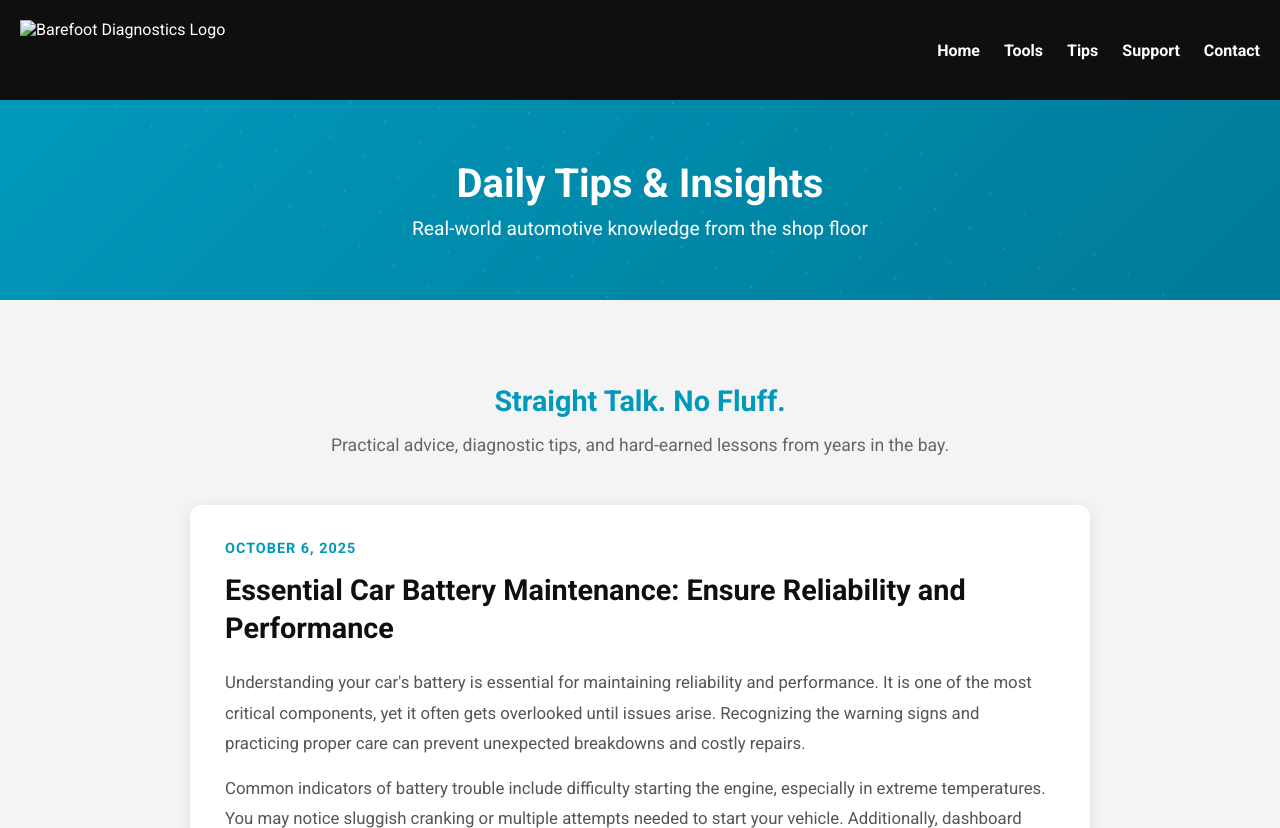
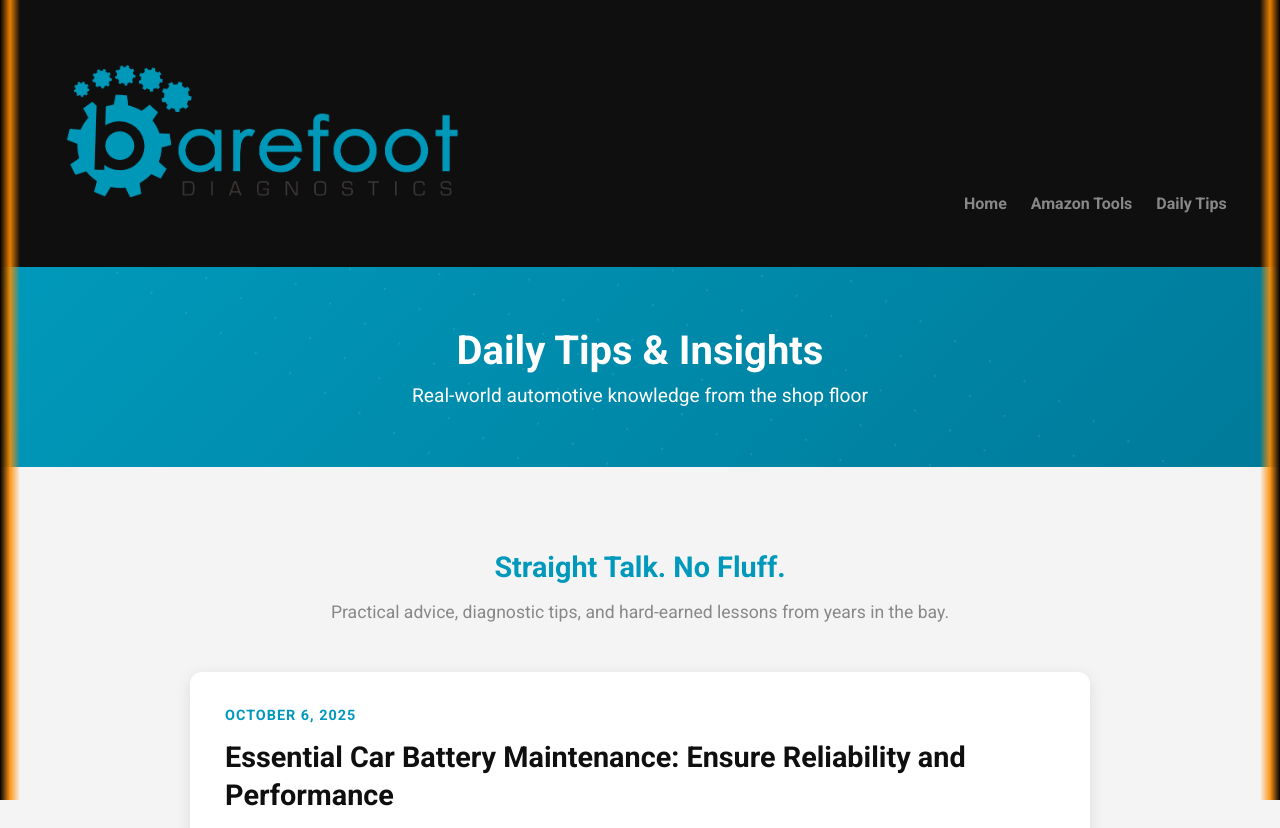
Before and after one commit to Jantdeg/BarefootDiagnostics, a plain HTML site: page DailyTips.html in a window 1280 px wide. Shown: the top 828 px of the page. Drawn offline with Linux system fonts and the light colour scheme.

Commit message:
Updated DailyTips.html

```diff
--- a/DailyTips.html
+++ b/DailyTips.html
@@ -11,20 +11,39 @@
       font-family: 'Roboto', sans-serif;
       background-color: #f4f4f4;
       color: #333;
+      position: relative;
+    }
+    body::before,
+    body::after {
+      content: '';
+      position: fixed;
+      top: 0;
+      bottom: 0;
+      width: 20px;
+      pointer-events: none;
+      z-index: 9999;
+    }
+    body::before {
+      left: 0;
+      background: linear-gradient(to right, #000 0%, rgba(255, 140, 0, 0.9) 50%, transparent 100%);
+    }
+    body::after {
+      right: 0;
+      background: linear-gradient(to left, #000 0%, rgba(255, 140, 0, 0.9) 50%, transparent 100%);
     }
     header {
       background-color: #0f0f0f;
       color: white;
-      padding: 20px;
+      padding: 53.3px;
       display: flex;
       justify-content: space-between;
-      align-items: center;
+      align-items: flex-end;
     }
     header img {
-      height: 60px;
+      height: 160px;
     }
     nav a {
-      color: white;
+      color: #888;
       margin-left: 20px;
       text-decoration: none;
       font-weight: bold;
@@ -83,7 +102,7 @@
       margin-bottom: 15px;
     }
     .intro p {
-      color: #666;
+      color: #888;
       font-size: 1.1rem;
     }
     .tips-feed {
@@ -117,7 +136,7 @@
       line-height: 1.3;
     }
     .tip-content {
-      color: #555;
+      color: #888;
       line-height: 1.8;
       font-size: 1.05rem;
     }
@@ -131,12 +150,11 @@
       background-color: #0f0f0f;
       color: white;
       text-align: center;
-      padding: 20px;
-      margin-top: 80px;
+      padding: 30px 20px;
+      margin-top: 60px;
     }
     footer a {
       color: #0099bb;
-      margin: 0 10px;
       text-decoration: none;
     }
     footer a:hover {
@@ -157,13 +175,11 @@
 </head>
 <body>
   <header>
-    <img src="logo-icon-flat-transparent.png" alt="Barefoot Diagnostics Logo">
+    <img src="logo_full.png" alt="Barefoot Diagnostics Logo">
     <nav>
-      <a href="https://jantdeg.github.io/BarefootDiagnostics/">Home</a>
-      <a href="https://jantdeg.github.io/BarefootDiagnostics/AmazonTools.html">Tools</a>
-      <a href="https://jantdeg.github.io/BarefootDiagnostics/DailyTips.html">Tips</a>
-      <a href="https://jantdeg.github.io/BarefootDiagnostics/#support">Support</a>
-      <a href="https://jantdeg.github.io/BarefootDiagnostics/#contact">Contact</a>
+      <a href="index.html">Home</a>
+      <a href="AmazonTools.html">Amazon Tools</a>
+      <a href="DailyTips.html">Daily Tips</a>
     </nav>
   </header>
 
@@ -199,12 +215,8 @@
   </div>
 
   <footer>
-    <p>&copy; 2025 Barefoot Diagnostics LLC</p>
-    <p>
-      <a href="mailto:barefootdiagnostics@gmail.com">Email</a> |
-      <a href="https://www.facebook.com/barefootdiagnostics" target="_blank">Facebook</a> |
-      <a href="https://www.instagram.com/barefootdiagnostics" target="_blank">Instagram</a>
-    </p>
+    <p>&copy; 2025 Barefoot Diagnostics. All rights reserved.</p>
+    <p><a href="index.html">Home</a> | <a href="AmazonTools.html">Amazon Tools</a> | <a href="DailyTips.html">Daily Tips</a></p>
   </footer>
 </body>
 </html>
```
